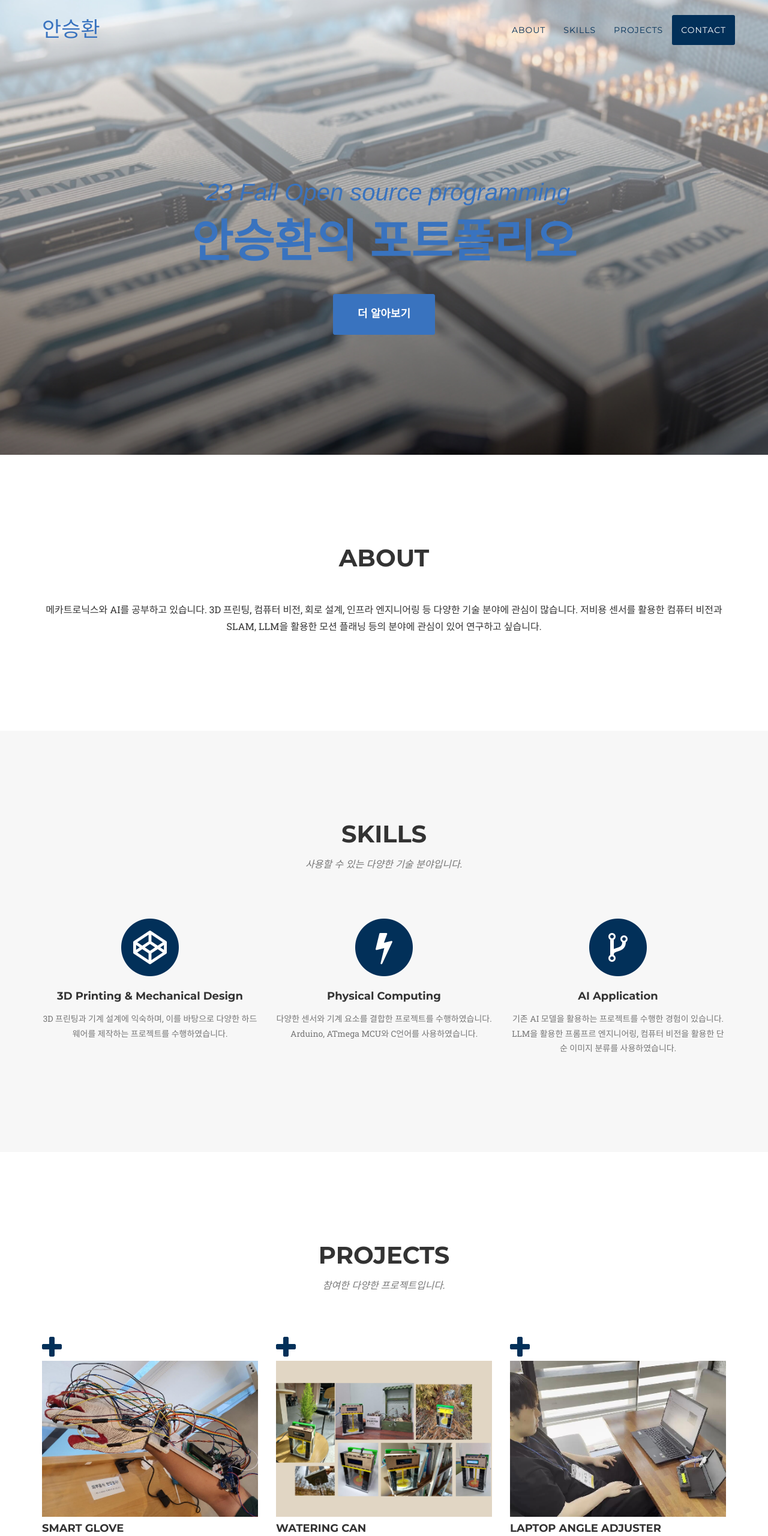
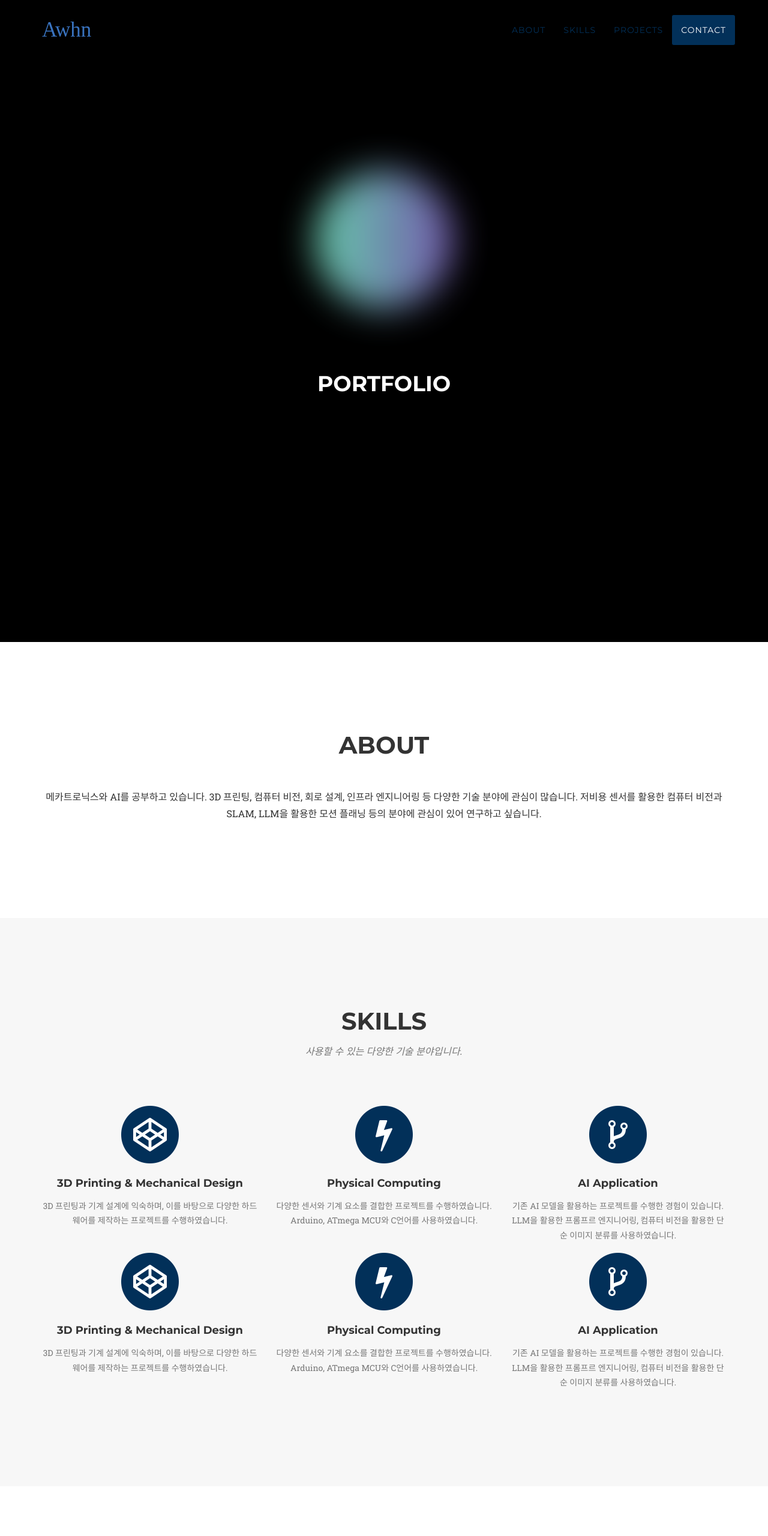
Before and after one commit to Awhn/osp23f, a plain HTML site: page docs/index.html in a window 1280 px wide. Shown: the top 2560 px of the page at 60% size. Drawn offline with nearby package versions, Linux system fonts and the light colour scheme; a web font is replaced by a local one.

Commit message:
blob header

```diff
--- a/docs/index.html
+++ b/docs/index.html
@@ -9,7 +9,7 @@
     <meta name="description" content="">
     <meta name="author" content="">
 
-    <title>Agency - Start Bootstrap Theme</title>
+    <title>Awhn</title>
 
     <!-- Bootstrap Core CSS -->
     <link href="css/bootstrap.min.css" rel="stylesheet">
@@ -46,7 +46,7 @@
                     <span class="icon-bar"></span>
                     <span class="icon-bar"></span>
                 </button>
-                <a class="navbar-brand page-scroll" href="#page-top">안승환</a>
+                <a class="navbar-brand page-scroll" href="#page-top">Awhn</a>
             </div>
 
             <!-- Collect the nav links, forms, and other content for toggling -->
@@ -78,10 +78,10 @@
     <header>
         <div class="container">
             <div class="intro-text">
-                <div class="intro-lead-in">`23 Fall Open source programming</div>
-                <div class="intro-heading">안승환의 포트폴리오</div>
-                <a href="#about" class="page-scroll btn btn-xl">더 알아보기</a>
-            </div>
+                <div>
+                    <h1 class = "intro-text" data-value="PORTFOLIO" style = "color: white;">PORTFOLIO</h1>                </div>
+                    <div id="blob"></div>
+                </div>
         </div>
     </header>
 
@@ -105,6 +105,32 @@
                 <div class="col-lg-12 text-center">
                     <h2 class="section-heading">Skills</h2>
                     <h3 class="section-subheading text-muted">사용할 수 있는 다양한 기술 분야입니다.</h3>
+                </div>
+            </div>
+            <div class="row text-center">
+                <div class="col-md-4">
+                    <span class="fa-stack fa-4x">
+                        <i class="fa fa-circle fa-stack-2x text-primary"></i>
+                        <i class="fa fa-codepen fa-stack-1x fa-inverse"></i>
+                    </span>
+                    <h4 class="service-heading">3D Printing & Mechanical Design</h4>
+                    <p class="text-muted">3D 프린팅과 기계 설계에 익숙하며, 이를 바탕으로 다양한 하드웨어를 제작하는 프로젝트를 수행하였습니다.</p>
+                </div>
+                <div class="col-md-4">
+                    <span class="fa-stack fa-4x">
+                        <i class="fa fa-circle fa-stack-2x text-primary"></i>
+                        <i class="fa fa-bolt fa-stack-1x fa-inverse"></i>
+                    </span>
+                    <h4 class="service-heading">Physical Computing</h4>
+                    <p class="text-muted">다양한 센서와 기계 요소를 결합한 프로젝트를 수행하였습니다. Arduino, ATmega MCU와 C언어를 사용하였습니다.</p>
+                </div>
+                <div class="col-md-4">
+                    <span class="fa-stack fa-4x">
+                        <i class="fa fa-circle fa-stack-2x text-primary"></i>
+                        <i class="fa fa-code-fork fa-stack-1x fa-inverse"></i>
+                    </span>
+                    <h4 class="service-heading">AI Application</h4>
+                    <p class="text-muted">기존 AI 모델을 활용하는 프로젝트를 수행한 경험이 있습니다. LLM을 활용한 프롬프르 엔지니어링, 컴퓨터 비전을 활용한 단순 이미지 분류를 사용하였습니다.</p>
                 </div>
             </div>
             <div class="row text-center">
@@ -335,6 +361,7 @@
 
     <!-- Custom Theme JavaScript -->
     <script src="js/agency.js"></script>
+    <script src="js/glow.js"></script>
 
 </body>
 
--- /dev/null
+++ b/docs/js/glow.js
@@ -0,0 +1,43 @@
+/* -- Glow effect -- */
+
+const blob = document.getElementById("blob");
+
+window.onpointermove = event => {
+  const { clientX, clientY } = event;
+
+  blob.animate({
+    left: `${clientX}px`,
+    top: `${clientY}px`
+  }, { duration: 3000, fill: "forwards" });
+}
+
+/* -- Text effect -- */
+
+const letters = "ABCDEFGHIJKLMNOPQRSTUVWXYZ";
+
+let interval = null;
+
+document.querySelector("h1").onmouseover = event => {
+  let iteration = 0;
+
+  clearInterval(interval);
+
+  interval = setInterval(() => {
+    event.target.innerText = event.target.innerText
+      .split("")
+      .map((letter, index) => {
+        if(index < iteration) {
+          return event.target.dataset.value[index];
+        }
+
+        return letters[Math.floor(Math.random() * 26)]
+      })
+      .join("");
+
+    if(iteration >= event.target.dataset.value.length){
+      clearInterval(interval);
+    }
+
+    iteration += 1 / 3;
+  }, 30);
+}
--- a/docs/less/agency.less
+++ b/docs/less/agency.less
@@ -168,16 +168,16 @@ header {
 	background-position: center center;
 	.background-cover;
 	text-align: center;
-	color: white;
+	color: rgb(0, 0, 0);
 	.intro-text {
 		padding-top: 100px;
-		padding-bottom: 50px;
+		padding-bottom: 100px;
 		.intro-lead-in {
 			.serif-font;
 			font-style: italic;
-			font-size: 22px;
-			line-height: 22px;
-			margin-bottom: 25px;
+			font-size: 44px;
+			line-height: 44px;
+			margin-bottom: 44px;
 		}
 		.intro-heading {
 			.heading-font;
@@ -193,7 +193,7 @@ header {
 	header {
 		.intro-text {
 			padding-top: 300px;
-			padding-bottom: 200px;
+			padding-bottom: 600px;
 			.intro-lead-in {
 				.serif-font;
 				font-style: italic;
```
Also changed, not shown: docs/css/agency.css, docs/img/portfolio/aheadfull.png.
